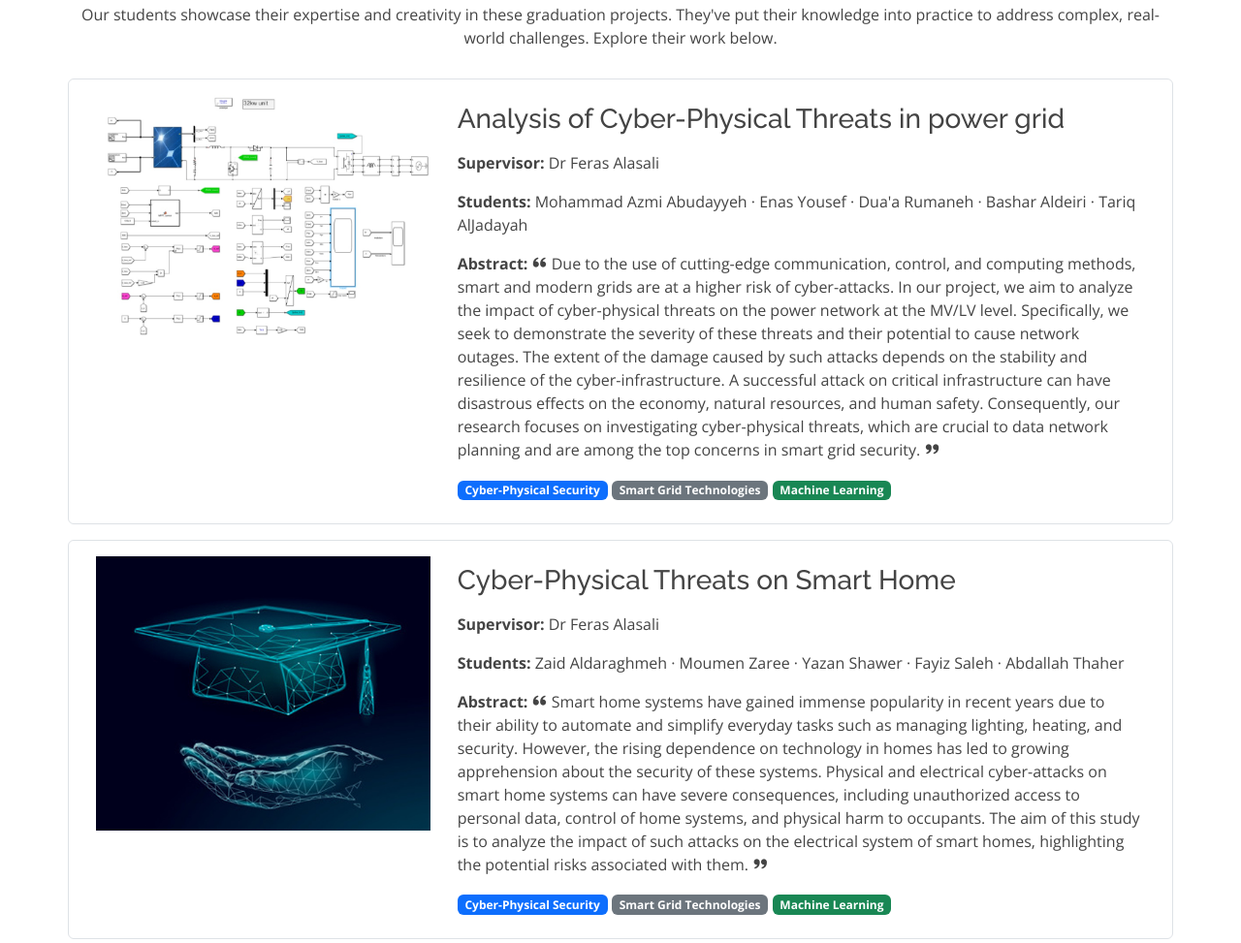
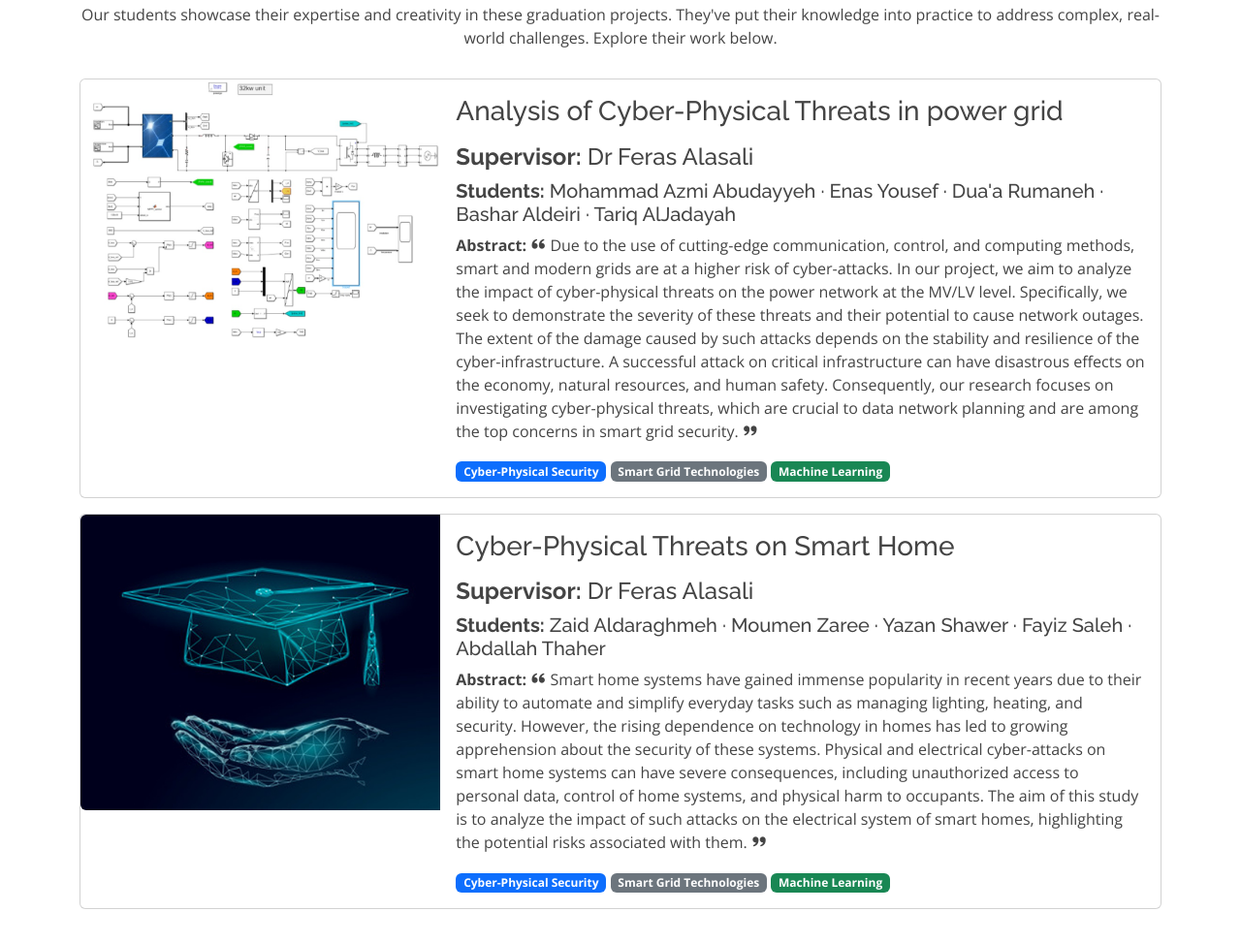
Before and after one commit to cyberssgridhu/cyberssgridhu.github.io, a plain HTML site: page gp.html in a window 1280 px wide. Shown: the part 289-1262 px from the top of the page at 97% size. Drawn offline with nearby package versions, Linux system fonts and the light colour scheme.

Commit message:
Update gp.html

```diff
--- a/gp.html
+++ b/gp.html
@@ -138,14 +138,18 @@
                 <p>Our students showcase their expertise and creativity in these graduation projects. They've put their knowledge into practice to address complex, real-world challenges. Explore their work below.</p>
               </div>
 
-        <div class="row border rounded p-3 mb-3">
-            <div class="col-lg-4">
-              <img src="assets/img/clients/2.jpg" class="img-fluid" alt="Project image">
+              <div class="row">
+                <div class="col-lg-12">
+                  <div class="card mb-3">
+                    <div class="row g-0">
+                      <div class="col-md-4">
+                        <img src="assets/img/clients/2.jpg" class="img-fluid rounded-start" alt="Project image">
                       </div>
-            <div class="col-lg-8 px-3 py-2">
+                      <div class="col-md-8">
+                        <div class="card-body">
                           <h3 class="pb-2">Analysis of Cyber-Physical Threats in power grid </h3>
-              <p><strong>Supervisor: </strong> Dr Feras Alasali</p>
-              <p><strong>Students: </strong> Mohammad Azmi Abudayyeh &middot; Enas Yousef &middot; Dua'a Rumaneh &middot; Bashar Aldeiri &middot; Tariq AlJadayah</p>
+                          <h4><strong>Supervisor:</strong> Dr Feras Alasali</h4>
+                          <h5><strong>Students:</strong> Mohammad Azmi Abudayyeh &middot; Enas Yousef &middot; Dua'a Rumaneh &middot; Bashar Aldeiri &middot; Tariq AlJadayah</h5>
                           <p>
                             <strong>Abstract:</strong>
                             <i class="bx bxs-quote-alt-left quote-icon-left"></i>
@@ -157,16 +161,27 @@
                           <span class="badge bg-success">Machine Learning</span>
                         </div>
                       </div>
+                    </div>
+                  </div>
+                </div>
+              </div>
 
-          <div class="row border rounded p-3 mb-3">
-            <div class="col-lg-4">
-              <img src="assets/img/clients/gp.jpg" class="img-fluid" alt="Project image">
+
+
+              <div class="row">
+                <div class="col-lg-12">
+                  <div class="card mb-3">
+                    <div class="row g-0">
+                      <div class="col-md-4">
+                        <img src="assets/img/clients/gp.jpg" class="img-fluid rounded-start" alt="Project image">
                       </div>
-            <div class="col-lg-8 px-3 py-2">
+                      <div class="col-md-8">
+                        <div class="card-body">
                           <h3 class="pb-2">Cyber-Physical Threats on Smart Home</h3>
-              <p><strong>Supervisor: </strong> Dr Feras Alasali</p>
-              <p><strong>Students: </strong> Zaid Aldaraghmeh &middot; Moumen Zaree &middot; Yazan Shawer &middot; Fayiz Saleh &middot; Abdallah Thaher</p>
-              <strong>Abstract: </strong>
+                          <h4><strong>Supervisor:</strong> Dr Feras Alasali</h4>
+                          <h5><strong>Students:</strong> Zaid Aldaraghmeh &middot; Moumen Zaree &middot; Yazan Shawer &middot; Fayiz Saleh &middot; Abdallah Thaher</h5>
+                          <p>
+                            <strong>Abstract:</strong>
                             <i class="bx bxs-quote-alt-left quote-icon-left"></i>
                             Smart home systems have gained immense popularity in recent years due to their ability to automate and simplify everyday tasks such as managing lighting, heating, and security. However, the rising dependence on technology in homes has led to growing apprehension about the security of these systems. Physical and electrical cyber-attacks on smart home systems can have severe consequences, including unauthorized access to personal data, control of home systems, and physical harm to occupants. The aim of this study is to analyze the impact of such attacks on the electrical system of smart homes, highlighting the potential risks associated with them.
                             <i class="bx bxs-quote-alt-right quote-icon-right"></i>
@@ -176,6 +191,11 @@
                           <span class="badge bg-success">Machine Learning</span>
                         </div>
                       </div>
+                    </div>
+                  </div>
+                </div>
+              </div>
+
 
 
 
```
Lines whose indentation alone changed are shown as unchanged.
